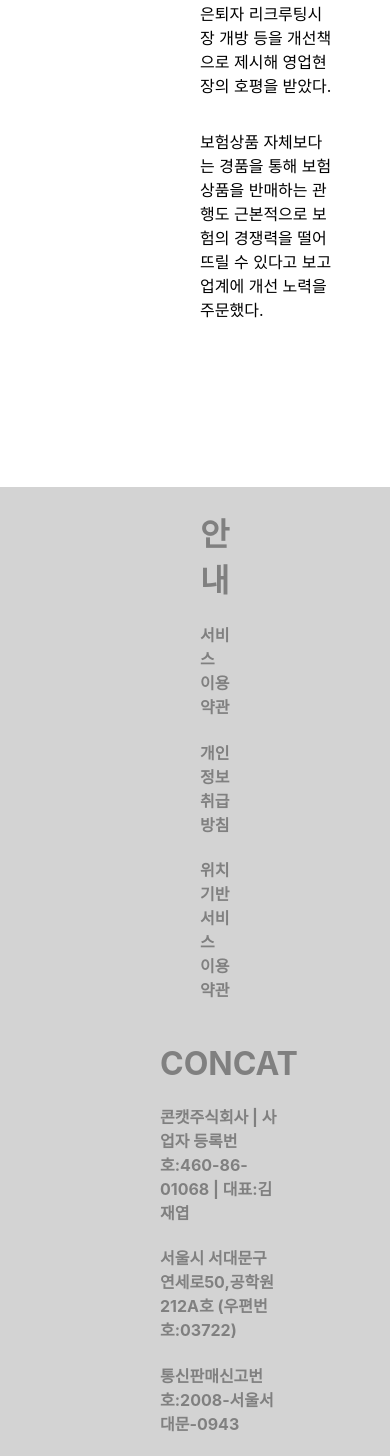
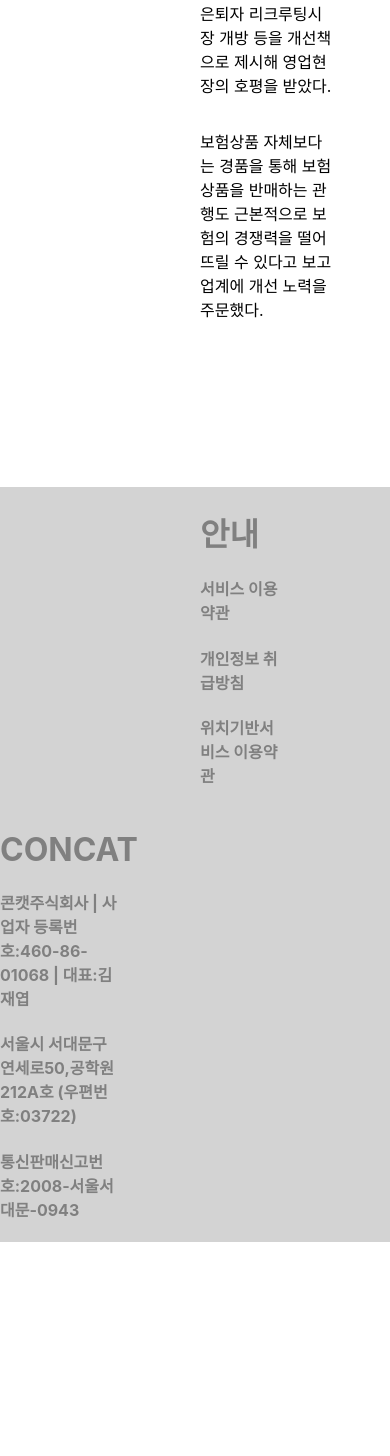
Before and after one commit to Sungsoo-FE/concat, a React (Create React App) app: page /content in a window 390 px wide. Shown: the part 2273-3729 px from the top of the page. After the commit the page ends 3515 px from the top, so only its background shows below. Built offline with nearby package versions, Linux system fonts and the light colour scheme.

Commit message:
responsive Footer

```diff
--- a/src/components/footer/foot.css
+++ b/src/components/footer/foot.css
@@ -6,12 +6,10 @@
 
 .foot1 {
     margin-left: 200px;
-    margin-right: 200px;
     width: 20%;
 }
 
 .foot2 {
-    margin-left: 160px;
     background-color: lightgray;
     width: 30%;
 }
@@ -19,3 +17,7 @@
 .footer-main {
     color: gray;
 }
+
+.foot-space {
+    width:10%;
+}
--- a/src/components/footer/foot.js
+++ b/src/components/footer/foot.js
@@ -11,6 +11,7 @@ const Foot = () => {
                 <h4 className = "footer-main">개인정보 취급방침</h4>
                 <h4 className = "footer-main">위치기반서비스 이용약관</h4>
             </div>
+            <div className = "foot-space"></div>
             <div className="foot2">
                 <h1 className = "footer-main">CONCAT</h1>
                 <h4 className = "footer-main">콘캣주식회사 | 사업자 등록번호:460-86-01068 | 대표:김재엽</h4>
```
